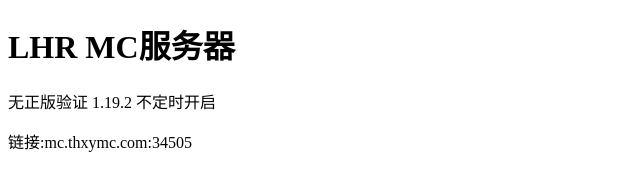
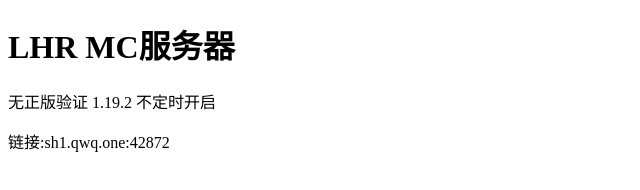
Before and after one commit to lhrmc/lhrmc.github.io, a plain HTML site: page index.html in a window 1280 px wide. Shown: the full height of the page, 0-640 px from the left. Drawn offline with Linux system fonts and the light colour scheme.

Commit message:
Update index.html

```diff
--- a/index.html
+++ b/index.html
@@ -3,6 +3,6 @@
 <body>
 <h1>LHR MC服务器</h1>
 <p>无正版验证 1.19.2 不定时开启</p>
-  <p>链接:mc.thxymc.com:34505</p>
+  <p>链接:sh1.qwq.one:42872</p>
 </body>
 </html>
```
